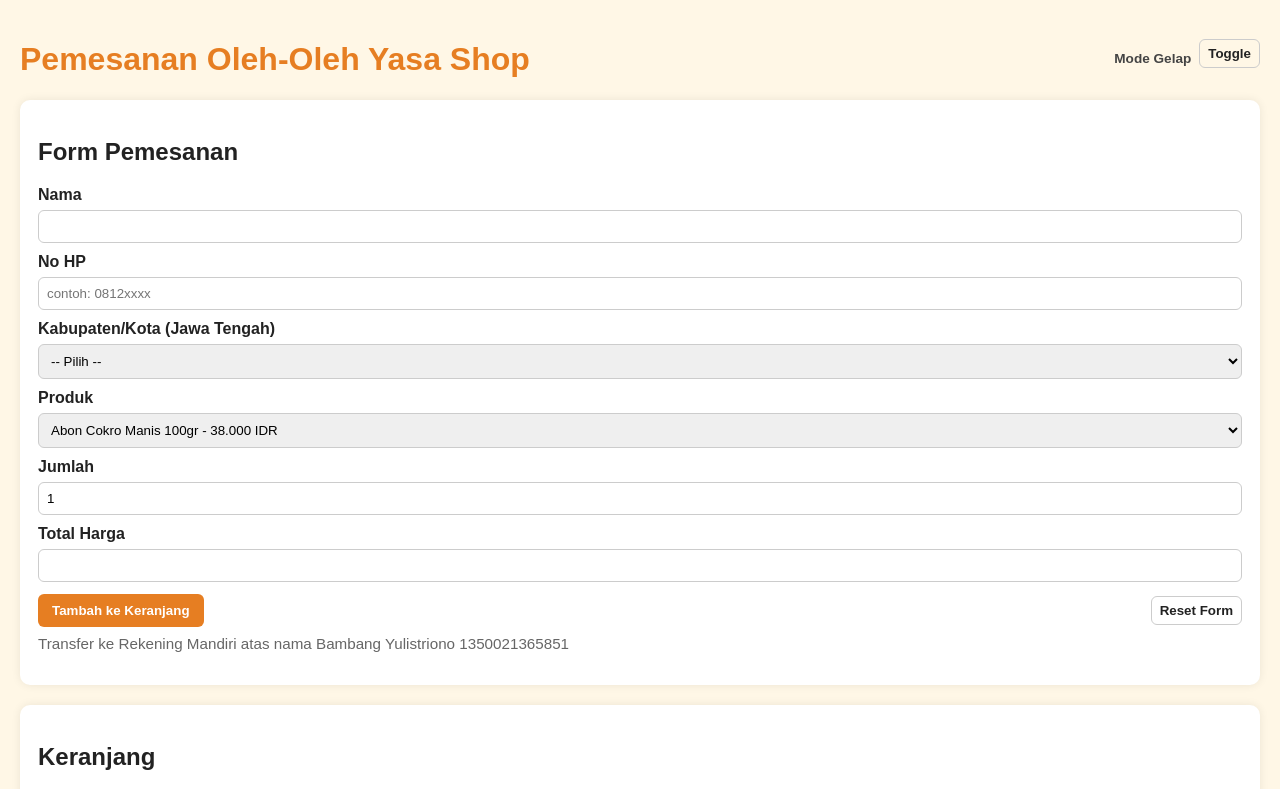
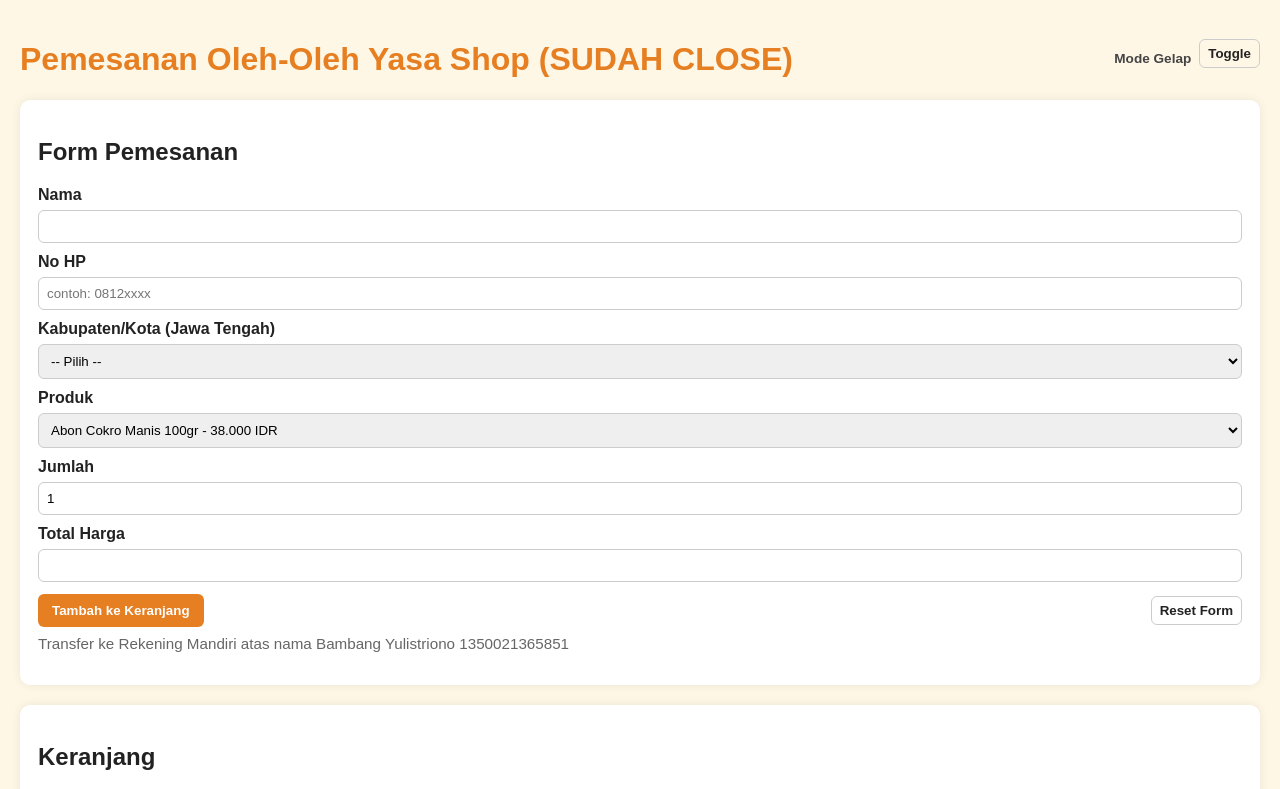
Before and after one commit to yasashop33/order, a plain HTML site: page index.html in a window 1280 px wide. Shown: the top 789 px of the page. Drawn offline with Linux system fonts and the light colour scheme.

Commit message:
index.html

```diff
--- a/index.html
+++ b/index.html
@@ -3,7 +3,7 @@
 <head>
   <meta charset="utf-8" />
   <meta name="viewport" content="width=device-width,initial-scale=1" />
-  <title>Pemesanan Oleh-Oleh Yasa Shop</title>
+  <title>Pemesanan Oleh-Oleh Yasa Shop (SUDAH CLOSE)</title>
   <style>
     :root{
       --bg:#fff7e6;
@@ -74,7 +74,7 @@
 <body>
 
   <div class="topbar">
-    <h1>Pemesanan Oleh-Oleh Yasa Shop</h1>
+    <h1>Pemesanan Oleh-Oleh Yasa Shop (SUDAH CLOSE)</h1>
     <div class="toggle">
       <label class="tiny">Mode Gelap</label>
       <button id="darkToggleBtn" class="small-btn outline">Toggle</button>
```
